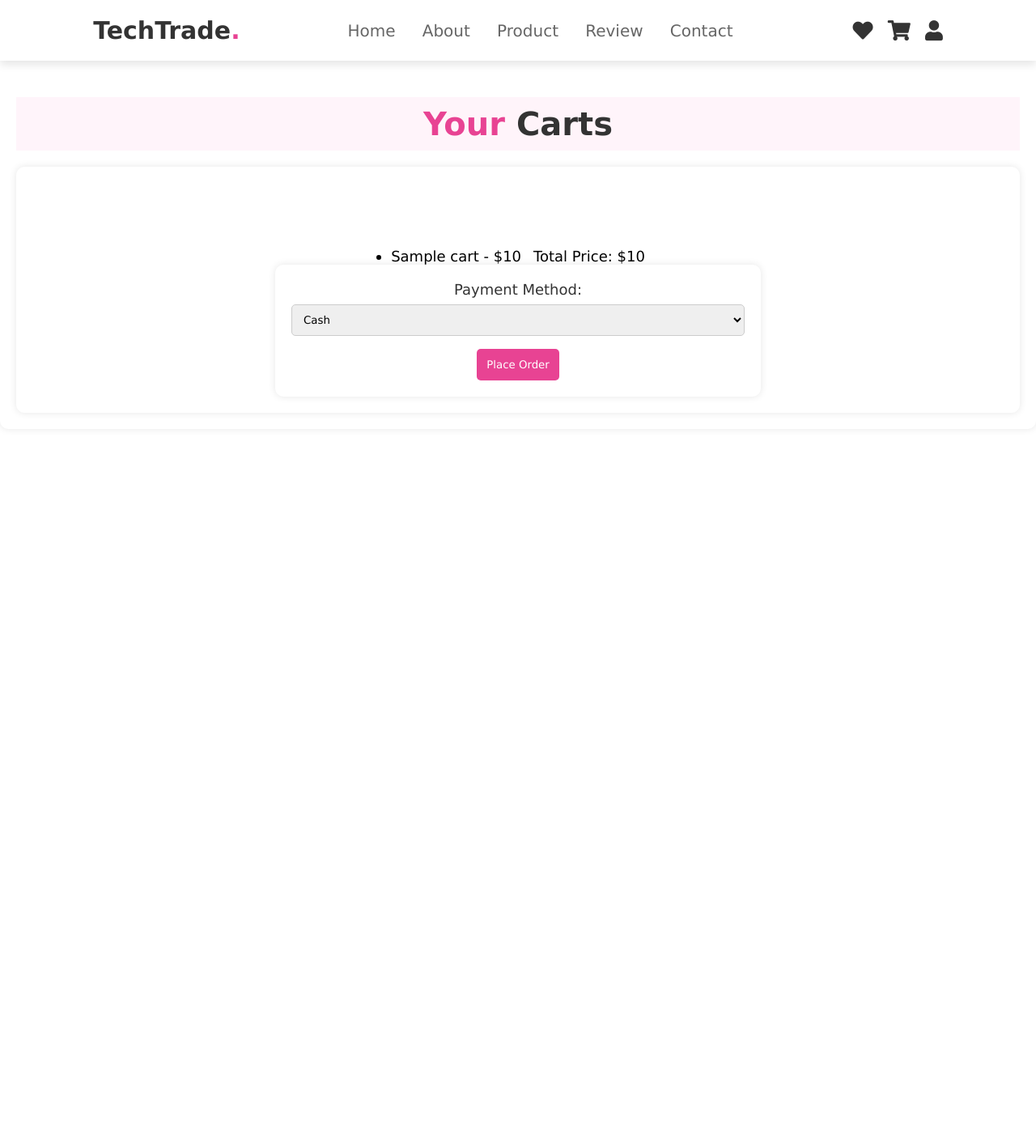
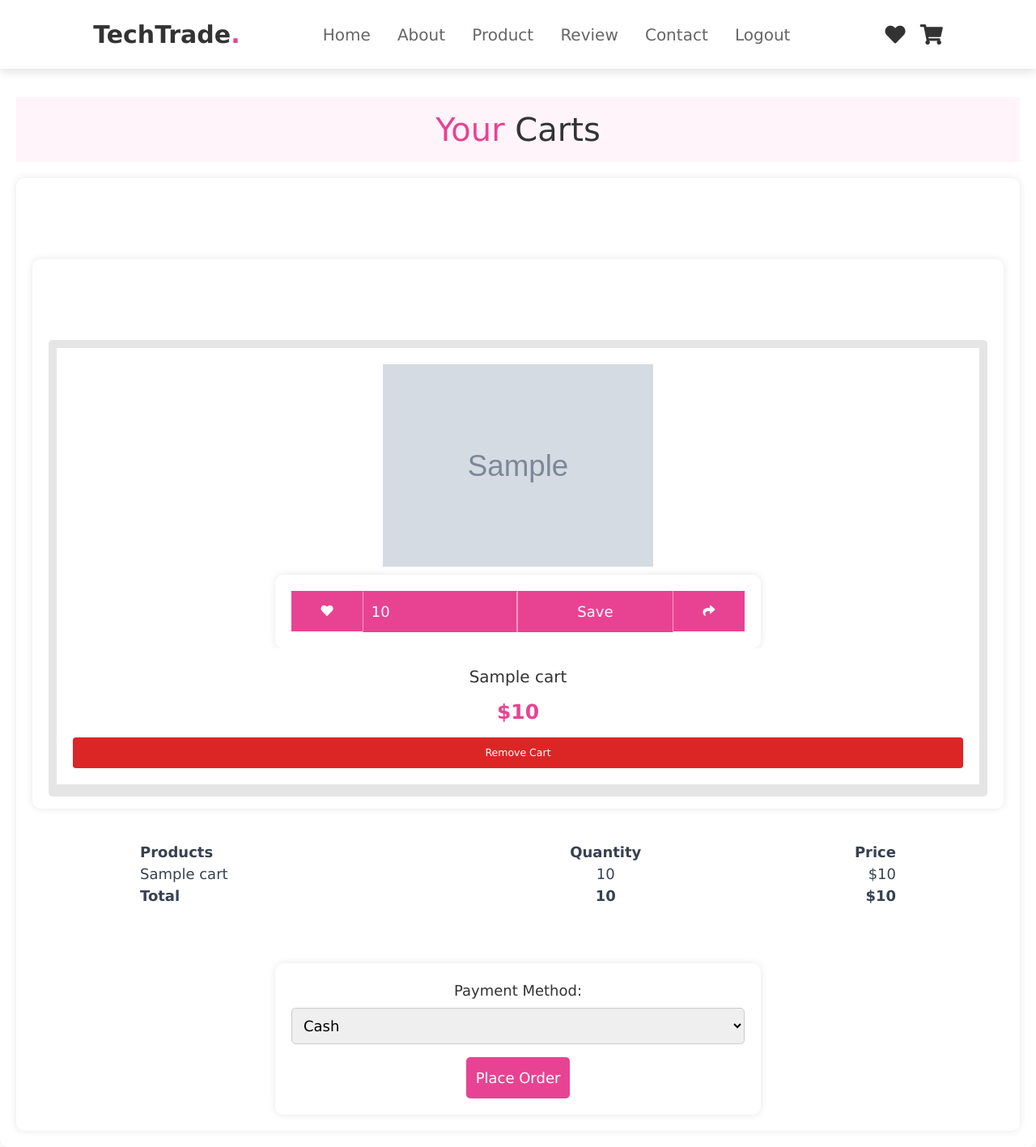
Before and after one commit to rennaaprilia/TechTrade-Mobile, a Flask app: page /cart in a window 1280 px wide. Shown: the whole page at 81% size. Before the commit the page ends 470 px from the top, so only its background shows below. Run offline with Flask 3, Linux system fonts and the light colour scheme; the visitor is signed in with stand-in values (Sample User, id 1); grey boxes marked "Sample" are stand-in pictures; one stand-in notice (Sample message) is shown; a database or web service that is not in the repository returns one stand-in record (values such as "Sample title"); some libraries are stand-ins or nearby versions.

Commit message:
Menyelesaikan tampilan frontend dan backend halaman keranjang di user customer

```diff
--- a/templates/cart.html
+++ b/templates/cart.html
@@ -9,8 +9,15 @@
     <!-- font awesome cdn link -->
     <link rel="stylesheet" href="https://cdnjs.cloudflare.com/ajax/libs/font-awesome/5.15.3/css/all.min.css">
 
+    <link rel="stylesheet" href="https://cdn.jsdelivr.net/npm/sweetalert2@11">
+    <script src="https://cdn.jsdelivr.net/npm/sweetalert2@11"></script>
+    <link rel="stylesheet" href="https://cdn.jsdelivr.net/npm/tailwindcss@2.2.19/dist/tailwind.min.css">
+
     <!-- custom css file link -->
     <link rel="stylesheet" href="{{ url_for('static', filename='css/style.css') }}">
+
+    <!-- Logo Title -->
+    <link rel="icon" href="static/images/logo.png" type="png">
 
 </head>
 
@@ -18,23 +25,47 @@
     <!-- header section starts -->
     <header>
 
+        {% with messages = get_flashed_messages(with_categories=true) %}
+        {% if messages %}
+        {% for category, message in messages %}
+        <script>
+            Swal.fire({
+                icon: '{{ category }}',
+                title: 'Alert!',
+                text: '{{ message }}',
+            });
+        </script>
+        {% endfor %}
+        {% endif %}
+        {% endwith %}
         <input type="checkbox" name="" id="toggler">
         <label for="toggler" class="fas fa-bars"></label>
 
         <a href="#" class="logo">TechTrade<span>.</span></a>
 
         <nav class="navbar">
-            <a href="{{ url_for('hello') }}">Home</a>
+            <a href="{{ url_for('customerDashboard') }}">Home</a>
             <a href="#about">About</a>
             <a href="#product">Product</a>
             <a href="#review">Review</a>
             <a href="#contact">Contact</a>
+            <a href="{{ url_for('logout') }}">Logout</a>
         </nav>
 
         <div class="icons">
             <a href="{{ url_for('favorites') }}" class="fas fa-heart"></a>
             <a href="{{ url_for('cart') }}" class="fas fa-shopping-cart"></a>
-            <a href="#" class="fas fa-user"></a>
+
+            <!-- <a class="fas fa-user" id="dropbtn" onclick="myFunction()"></a>
+          <div class="dropdown-content" id="myDropdown">
+            <a href="{{ url_for('logout') }}">Logout</a>
+          </div> -->
+
+            <!-- <a class="p-4 text-sm text-green-800 border border-green-300 rounded-lg bg-green-50 dark:bg-gray-800 dark:text-green-400 dark:border-green-800"
+                role="alert">
+                <span class="font-medium">Logged in</span>
+            </a> -->
+
         </div>
 
     </header>
@@ -42,42 +73,98 @@
 
     <!-- about section starts -->
     <section class="about product" id="about">
+        <h1 class="heading"><span> Your </span> Carts</h1>
+        <div>
+            <section class="product" id="product" style="text-align: center; font-size: large">
+                <section class="product" id="product">
+                    <div class="box-container">
+                        {% for product in cart_items %}
+                        <div class="box">
+                            <div class="image">
+                                <img src="{{ url_for('static', filename=product.product_image_path) }}"
+                                    class="w-full h-full object-contain" alt="" />
+                                <form action="{{ url_for('update_to_cart', product_id=product.product_id) }}"
+                                    method="post">
+                                    <div class="icons">
+                                        <a href="{{ url_for('add_to_favorites', product_id=product.product_id) }}"
+                                            class="fas fa-heart"></a>
+                                        <input type="number" value="{{product.quantity}}" min="1" class="input-quantity"
+                                            name="total_quantity">
+                                        <button type="submit" class="cart-btn">Save</button>
+                                        <a href="#" class="fas fa-share"></a>
+                                    </div>
+                                </form>
+                            </div>
+                            <div class="content">
+                                <h3>{{ product.product_name }}</h3>
+                                <div class="price">${{ product.price }}</div>
+                                <a href="{{ url_for('delete_to_cart', product_id=product.product_id) }}"
+                                    class="block mt-5 px-10 py-4 bg-red-600 text-xl hover:bg-red-700 text-white w-full rounded-md">Remove
+                                    Cart</a>
+                            </div>
+                        </div>
+                        {% endfor %}
+                    </div>
+                </section>
+                <section class="mx-10">
 
-        <h1 class="heading"> <span> Your </span> Carts </h1>
-        <div>
-            <section class="product" id="product" style="
-    text-align: center;
-    font-size: large;">
-                <div class="box-container" style="
-                place-content: center;">
-                    <!-- Display the list of cart items -->
-                    <ul>
+                    <table class="w-full mt-8">
+                        <thead>
+                            <tr>
+                                <th class="text-left font-bold text-gray-700">Products</th>
+                                <th class="text-center font-bold text-gray-700">Quantity</th>
+                                <th class="text-right font-bold text-gray-700">Price</th>
+                            </tr>
+                        </thead>
+                        <tbody>
+                            {% for item in cart_items %}
+                            <tr>
+                                <td class="text-left text-gray-700">{{ item.product_name }}</td>
+                                <td class="text-center text-gray-700">{{ item.quantity }}</td>
+                                <td class="text-right text-gray-700">${{ item.price }}</td>
+                            </tr>
+                            {% endfor %}
+                        </tbody>
+                        <tfoot>
+                            <tr>
+                                <td class="text-left font-bold text-gray-700">Total</td>
+                                <td class="text-center font-bold text-gray-700">{{total_quantity}}</td>
+                                <td class="text-right font-bold text-gray-700">${{ total_price }}</td>
+                            </tr>
+                        </tfoot>
+                    </table>
+                </section>
 
-                        {% for item in cart_items %}
-                        <li>{{ item.product_name }} - ${{ item.price }}</li>
-                        {% endfor %}
-                    </ul>
-
-                    <!-- Display the total price -->
-
-                    <p>Total Price: ${{ total_price }}</p>
-                </div>
-                <form method="post" action="{{ url_for('cart') }}">
+                <form method="post" action="{{ url_for('cart') }}" class="mt-20">
                     <label for="payment_method">Payment Method:</label>
                     <select name="payment_method" id="payment_method" required>
                         <option value="cash">Cash</option>
                         <option value="credit">Credit</option>
                         <!-- Add more payment options as needed -->
                     </select>
-                    <br>
+                    <br />
                     <button type="submit">Place Order</button>
                 </form>
+            </section>
         </div>
     </section>
 
     </section>
     <!-- about section ends -->
 
+    <script>
+        function myFunction() {
+            document.getElementById("myDropdown").classList.toggle("show");
+        }
+        window.onclick = function (e) {
+            if (!e.target.matches('#dropbtn')) {
+                var myDropdown = document.getElementById("myDropdown");
+                if (myDropdown.classList.contains('show')) {
+                    myDropdown.classList.remove('show');
+                }
+            }
+        }
+    </script>
 </body>
 
 </html>
```
